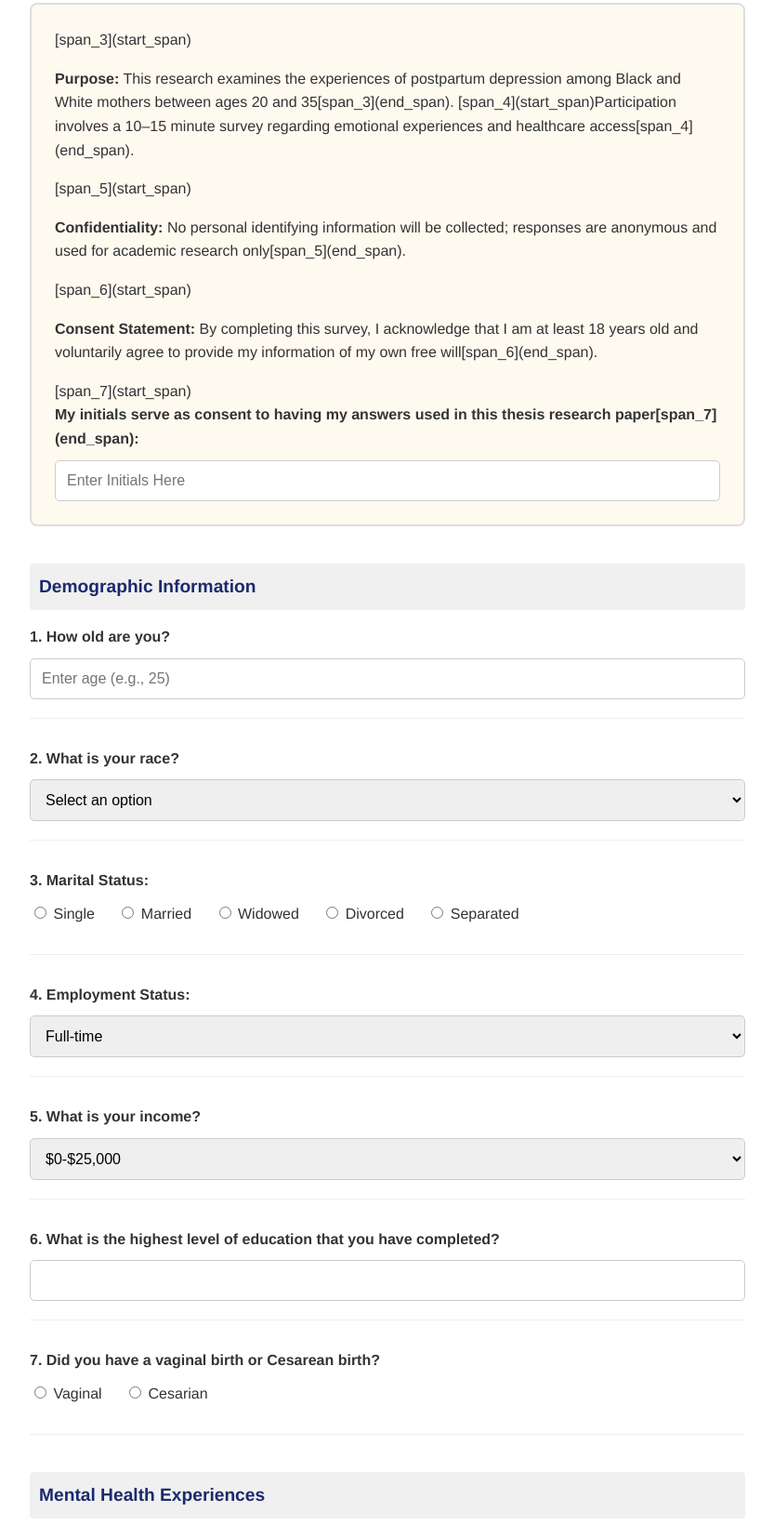
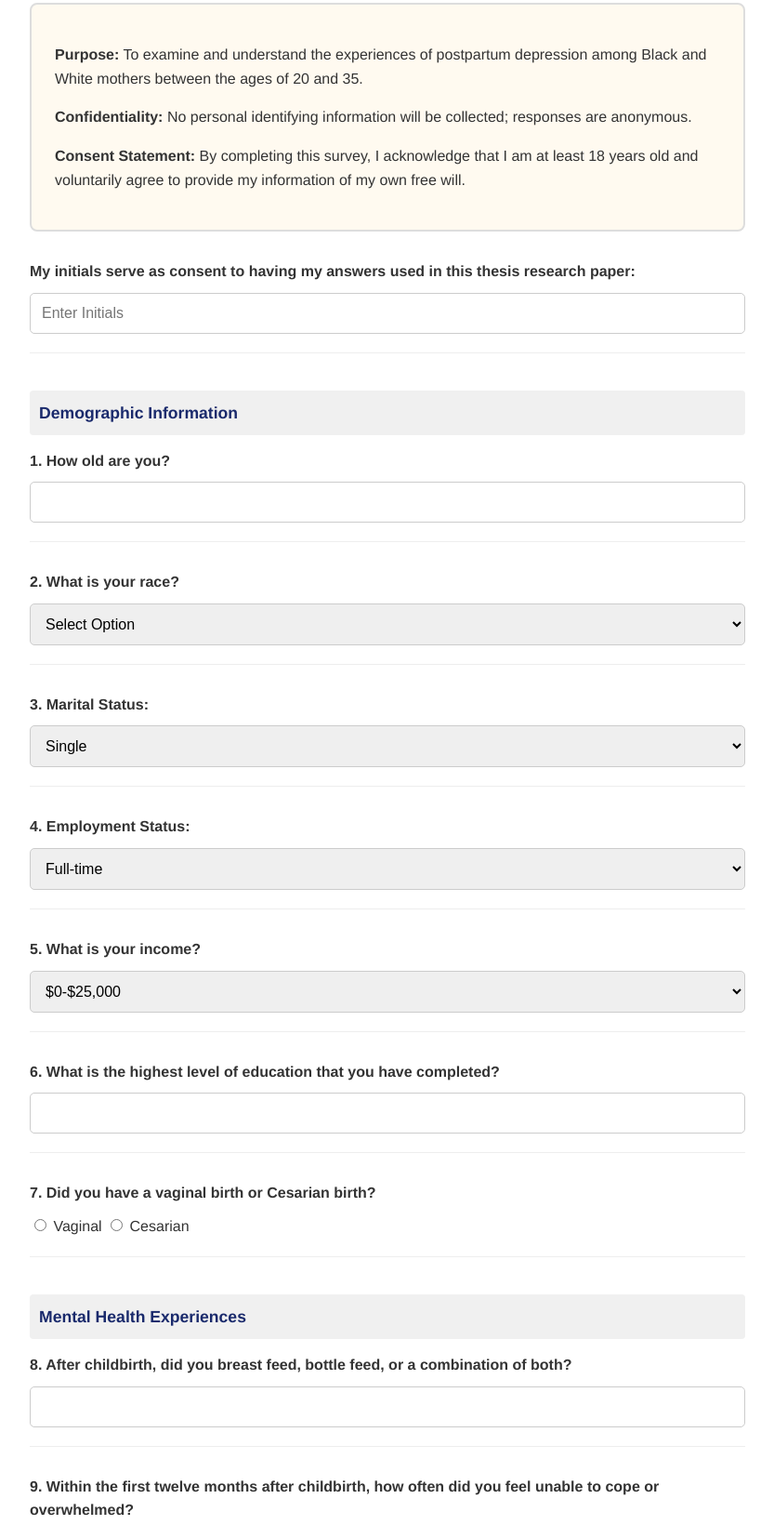
Before and after one commit to DavisAmeduMetrics/Survey-site-, a plain HTML site: page index.html in a window 1280 px wide. Shown: the part 220-1860 px from the top of the page at 93% size, without its empty margins (223-1056 px from the left). Drawn offline with Linux system fonts and the light colour scheme.

Commit message:
Update index.html

```diff
--- a/index.html
+++ b/index.html
@@ -8,13 +8,13 @@
         body { font-family: 'Helvetica Neue', Helvetica, Arial, sans-serif; line-height: 1.6; color: #333; max-width: 850px; margin: 0 auto; padding: 20px; background-color: #f9f9f9; }
         .container { background: #fff; padding: 40px; border-radius: 12px; box-shadow: 0 4px 15px rgba(0,0,0,0.05); }
         h1 { color: #1a2a6c; text-align: center; border-bottom: 3px solid #b21f1f; padding-bottom: 15px; }
-        h2 { background: #f0f0f0; padding: 10px; border-radius: 4px; color: #1a2a6c; margin-top: 40px; font-size: 1.2em; }
+        h2 { background: #f0f0f0; padding: 10px; border-radius: 4px; color: #1a2a6c; margin-top: 40px; font-size: 1.1em; }
         .consent-section { border: 2px solid #ddd; padding: 25px; margin-bottom: 30px; border-radius: 8px; background-color: #fffaf0; }
         .question { margin-bottom: 30px; padding-bottom: 20px; border-bottom: 1px solid #eee; }
         label { display: block; font-weight: bold; margin-bottom: 10px; }
         .sub-label { font-weight: normal; font-style: italic; color: #555; display: block; margin-bottom: 8px; }
         input[type="text"], input[type="number"], select, textarea { width: 100%; padding: 12px; border: 1px solid #ccc; border-radius: 5px; box-sizing: border-box; font-size: 16px; }
-        textarea { height: 120px; resize: vertical; }
+        textarea { height: 100px; resize: vertical; }
         .options { margin-top: 10px; }
         .options label { font-weight: normal; display: inline-block; margin-right: 20px; cursor: pointer; }
         .submit-btn { background-color: #1a2a6c; color: white; padding: 15px 30px; border: none; border-radius: 5px; cursor: pointer; font-size: 18px; width: 100%; font-weight: bold; transition: background 0.3s; }
@@ -27,25 +27,28 @@
     <h1>Effects of Postpartum Depression experienced Among Black and White Mothers Aged 20–35</h1>
 
     <div class="consent-section">
-        [span_3](start_span)<p><strong>Purpose:</strong> This research examines the experiences of postpartum depression among Black and White mothers between ages 20 and 35[span_3](end_span). [span_4](start_span)Participation involves a 10–15 minute survey regarding emotional experiences and healthcare access[span_4](end_span).</p>
-        [span_5](start_span)<p><strong>Confidentiality:</strong> No personal identifying information will be collected; responses are anonymous and used for academic research only[span_5](end_span).</p>
-        [span_6](start_span)<p><strong>Consent Statement:</strong> By completing this survey, I acknowledge that I am at least 18 years old and voluntarily agree to provide my information of my own free will[span_6](end_span).</p>
-        [span_7](start_span)<label for="initials">My initials serve as consent to having my answers used in this thesis research paper[span_7](end_span):</label>
-        <input type="text" id="initials" name="initials" placeholder="Enter Initials Here" required>
+        <p><strong>Purpose:</strong> To examine and understand the experiences of postpartum depression among Black and White mothers between the ages of 20 and 35.</p>
+        <p><strong>Confidentiality:</strong> No personal identifying information will be collected; responses are anonymous.</p>
+        <p><strong>Consent Statement:</strong> By completing this survey, I acknowledge that I am at least 18 years old and voluntarily agree to provide my information of my own free will.</p>
     </div>
 
-  <form action="https://formspree.io/f/xaqparbv" method="POST">
-        <h2>Demographic Information</h2>
+    <form action="https://formspree.io/f/xaqparbv" method="POST">
 
         <div class="question">
+            <label>My initials serve as consent to having my answers used in this thesis research paper:</label>
+            <input type="text" name="Participant_Initials" placeholder="Enter Initials" required>
+        </div>
+
+        <h2>Demographic Information</h2>
+        <div class="question">
             <label>1. How old are you?</label>
-            <input type="number" name="q1" placeholder="Enter age (e.g., 25)" required>
+            <input type="number" name="Age" min="20" max="35" required>
         </div>
 
         <div class="question">
             <label>2. What is your race?</label>
-            <select name="q2" required>
-                <option value="">Select an option</option>
+            <select name="Race" required>
+                <option value="">Select Option</option>
                 <option value="Black-African American">Black-African American</option>
                 <option value="White-Caucasian">White-Caucasian</option>
                 <option value="Other">Other</option>
@@ -54,18 +57,18 @@
 
         <div class="question">
             <label>3. Marital Status:</label>
-            <div class="options">
-                <input type="radio" name="q3" value="Single" id="single"> <label for="single">Single</label>
-                <input type="radio" name="q3" value="Married" id="married"> <label for="married">Married</label>
-                <input type="radio" name="q3" value="Widowed" id="widowed"> <label for="widowed">Widowed</label>
-                <input type="radio" name="q3" value="Divorced" id="divorced"> <label for="divorced">Divorced</label>
-                <input type="radio" name="q3" value="Separated" id="separated"> <label for="separated">Separated</label>
-            </div>
+            <select name="Marital_Status">
+                <option value="Single">Single</option>
+                <option value="Married">Married</option>
+                <option value="Widowed">Widowed</option>
+                <option value="Divorced">Divorced</option>
+                <option value="Separated">Separated</option>
+            </select>
         </div>
 
         <div class="question">
             <label>4. Employment Status:</label>
-            <select name="q4">
+            <select name="Employment">
                 <option value="Full-time">Full-time</option>
                 <option value="Part-time">Part-time</option>
                 <option value="Underemployed">Underemployed</option>
@@ -75,7 +78,7 @@
 
         <div class="question">
             <label>5. What is your income?</label>
-            <select name="q5">
+            <select name="Income">
                 <option value="$0-$25,000">$0-$25,000</option>
                 <option value="$26,000-$70,000">$26,000-$70,000</option>
                 <option value="$71,000 and above">$71,000 and above</option>
@@ -84,19 +87,25 @@
 
         <div class="question">
             <label>6. What is the highest level of education that you have completed?</label>
-            <input type="text" name="q6">
+            <input type="text" name="Education">
         </div>
 
         <div class="question">
-            <label>7. Did you have a vaginal birth or Cesarean birth?</label>
+            <label>7. Did you have a vaginal birth or Cesarian birth?</label>
             <div class="options">
-                <input type="radio" name="q7" value="Vaginal" id="vaginal"> <label for="vaginal">Vaginal</label>
-                <input type="radio" name="q7" value="Cesarian" id="cesarian"> <label for="cesarian">Cesarian</label>
+                <input type="radio" name="Birth_Type" value="Vaginal"> Vaginal
+                <input type="radio" name="Birth_Type" value="Cesarian"> Cesarian
             </div>
         </div>
 
         <h2>Mental Health Experiences</h2>
+        <div class="question">
+            <label>8. After childbirth, did you breast feed, bottle feed, or a combination of both?</label>
+            <input type="text" name="Feeding_Method">
+        </div>
 
+        <div class="question">
+            <label>9. Within the first twelve months after childbirth, how often did you feel unable to cope or overwhelmed?</label>
         <div class="question">
             <label>8. After childbirth, did you breast feed, bottle feed, or a combination of both?</label>
             <select name="q8">
```
